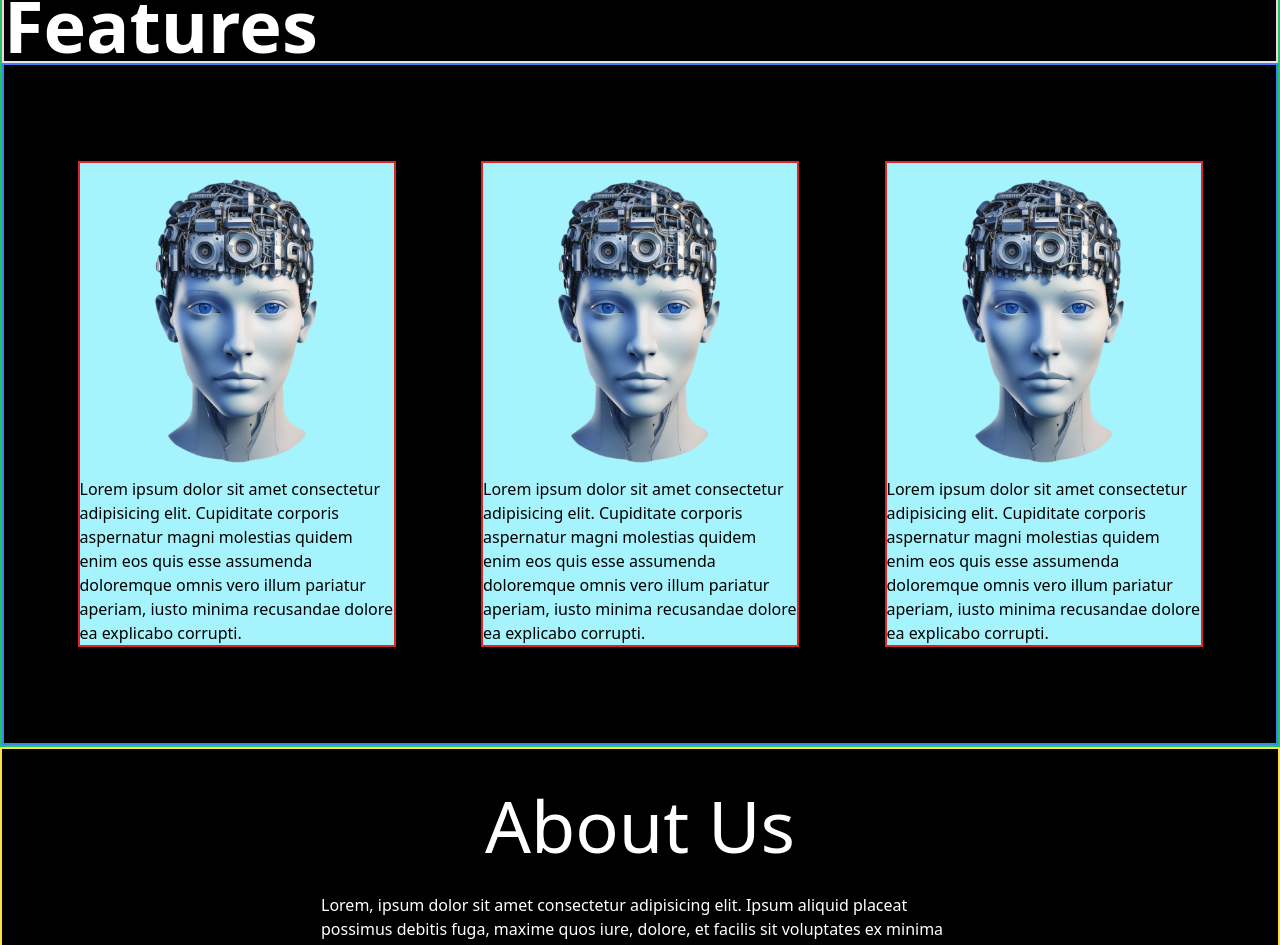
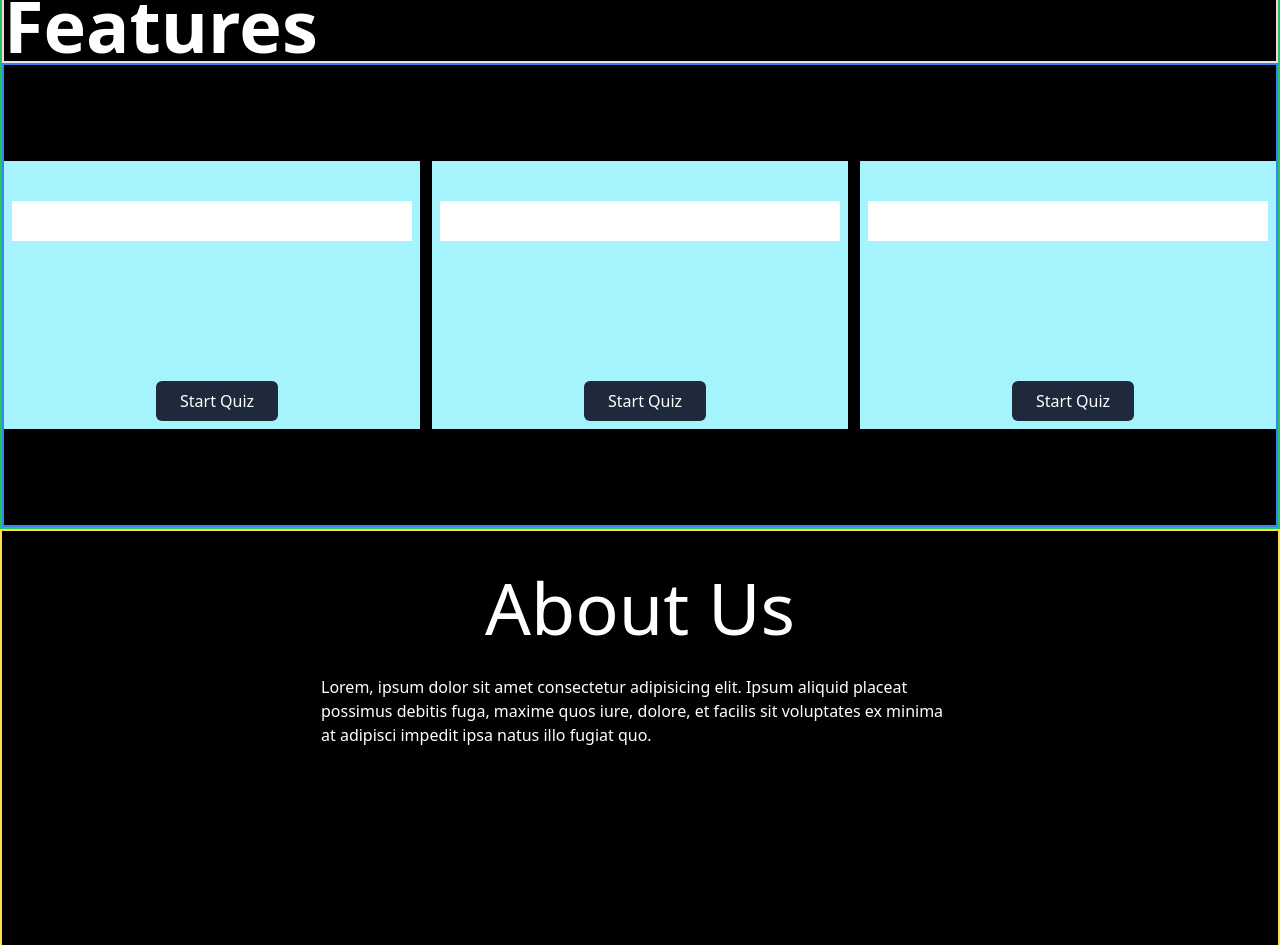
Before and after one commit to PixelPadThai/Intelliquiz, a React (Vite) app in the folder App/Frontend/: page / in a window 1280 px wide. Shown: the part 1715-2660 px from the top of the page. Built offline with nearby package versions, Linux system fonts and the light colour scheme; no server answers.

Commit message:
Added Functionality in Prepare for Placements Tab

```diff
--- a/App/Frontend/package.json
+++ b/App/Frontend/package.json
@@ -18,14 +18,13 @@
     "clsx": "^2.1.1",
     "cobe": "^0.6.3",
     "framer-motion": "^11.3.9",
+    "next-themes": "^0.3.0",
     "react": "^18.3.1",
     "react-dom": "^18.3.1",
     "react-router-dom": "^6.25.1",
     "react-spring": "^9.7.4",
-
     "react-toastify": "^10.0.5",
     "socket.io-client": "^4.8.0",
-
     "tailwind-merge": "^2.4.0"
   },
   "devDependencies": {
--- a/App/Frontend/src/App.jsx
+++ b/App/Frontend/src/App.jsx
@@ -7,6 +7,9 @@ import AIQuiz from "./Tabs/AIQUIZ/AIQuiz"
 import MCQTest from "./Tabs/MCQTest/MCQTest"
 import UserDashBoard from "./Tabs/UserDashBoard/UserDashBoard"
 import MultiplayerQuiz from "./Tabs/Multiplayer/MulitplayerQuiz"
+import CSfundamentals from "./Tabs/MCQTest/CardsQuiz/CSfundamentals"
+import DSAfundamentals from "./Tabs/MCQTest/CardsQuiz/DSAfundamentals"
+import OA from "./Tabs/MCQTest/CardsQuiz/OA"
 
 function App() {
 
@@ -21,7 +24,11 @@ function App() {
             <Route path="/main" element={<Main/>} />
                <Route path="/aiquiz" element={<AIQuiz/>}/>
                <Route path="/multiplayer" element={<MultiplayerQuiz/>} />
-               <Route path="/mcqtest" element={<MCQTest/> } />
+               <Route path="/mcqtest" element={<MCQTest/> } >
+                   <Route path=":/CS_fundamentals" element={<CSfundamentals/>} />
+                   <Route path=":/mcqtest/DSA_fundamentals" element={<DSAfundamentals/>} />
+                   <Route path=":/mcqtest/Online_Assessment" element={<OA/>} />
+               </Route>
                <Route path="/userdashboard" element={<UserDashBoard/>} />
             <Route/>
             <Route path="/signup" element={<Login/>} />
--- /dev/null
+++ b/App/Frontend/src/Tabs/MCQTest/CardsQuiz/CSfundamentals.jsx
@@ -0,0 +1,16 @@
+import React from 'react'
+import { Link } from 'react-router-dom'
+
+const CSfundamentals = () => {
+  return (
+    <>
+
+    <div className='bg-orange-300 w-full h-full'>
+
+    </div>
+
+    </>
+  )
+}
+
+export default CSfundamentals
--- /dev/null
+++ b/App/Frontend/src/Tabs/MCQTest/CardsQuiz/DSAfundamentals.jsx
@@ -0,0 +1,9 @@
+import React from 'react'
+
+const DSAfundamentals = () => {
+  return (
+    <div className='bg-yellow-400 w-screen h-screen'>DSAfundamentals</div>
+  )
+}
+
+export default DSAfundamentals
--- /dev/null
+++ b/App/Frontend/src/Tabs/MCQTest/CardsQuiz/OA.jsx
@@ -0,0 +1,9 @@
+import React from 'react'
+
+const OA = () => {
+  return (
+    <div className='bg-orange-400 w-screen h-screen'>OA</div>
+  )
+}
+
+export default OA
--- a/App/Frontend/src/Tabs/MCQTest/MCQTest.jsx
+++ b/App/Frontend/src/Tabs/MCQTest/MCQTest.jsx
@@ -1,11 +1,22 @@
 import React from 'react'
+import Card from '../../component/Card/Card'
 
 
 const MCQTest = () => {
   return (
-    <div>
+    <>
+    <div className='fixed flex items-center justify-center h-screen w-full p-32 bg-violet-50'>
+
+      <div className='flex gap-7 justify-center h-2/3 w-full mt-14 '>
+        <Card className='bg-orange-300 rounded-lg shadow-md  shadow-black' heading={'Prepare CS fundamentals'} data={'Top 20 Most Asked MCQs'} route={'/mcqtest/CS_fundamentals'} />
+        <Card className='bg-yellow-400 rounded-lg shadow-md  shadow-black' heading={'Master DSA fundamentals'} data={'Top 20 Most Asked MCQs'} route={'/mcqtest/DSA_fundamentals'} />
+        <Card className='bg-orange-400 rounded-lg shadow-md  shadow-black' heading={'Crack Online Assessment'} data={'Top 20 Most Asked MCQs on CS Fundamentals'} route={'/mcqtest/Online_Assessment'} />
+
+      </div>
 
     </div>
+
+    </>
   )
 }
 
--- a/App/Frontend/src/component/Card/Card.jsx
+++ b/App/Frontend/src/component/Card/Card.jsx
@@ -1,15 +1,33 @@
 import React from 'react'
 import AiImage from '../../assets/AI-Image.png'
 import { BorderBeam } from '../magicui/border-beam'
+import { useNavigate } from 'react-router-dom'
+import { Link } from 'react-router-dom'
 
 const Card = (props) => {
+
+  const navigate=useNavigate();
+
+  function handleNavigation(){
+      navigate(props.route);
+  }
+
+
+
+
   return (
-    <div className='w-1/4 border-2 border-red-600 bg-cyan-200 '>
 
-        <img className='flex justify-center items-center' src={props.image} alt="" />
-        <p>Lorem ipsum dolor sit amet consectetur adipisicing elit. Cupiditate corporis aspernatur magni molestias quidem enim eos quis esse assumenda doloremque omnis vero illum pariatur aperiam, iusto minima recusandae dolore ea explicabo corrupti.</p>
+    <div className={`w-2/5 p-2  bg-cyan-200 ${props.className}  duration-300 `}>
+        <h3 className='text-3xl text-center mt-8 text-pretty bg-white py-5'>{props.heading}</h3>
+
+        <p className='text-center bold mt-3'>{props.data}</p>
+
+
+        <button onClick={handleNavigation} className=' mt-32 ml-36 px-6 rounded-md p-2 bg-slate-800 text-white hover:bg-slate-700'>Start Quiz</button>
+
 
     </div>
+
   )
 }
 
--- a/App/Frontend/src/component/Home/Home.jsx
+++ b/App/Frontend/src/component/Home/Home.jsx
@@ -1,7 +1,8 @@
 import React from 'react';
 import AIimage from '../../assets/AI-Image.png';
 import Block from '../Block/Block';
-import Card from '../Card/Card';
+// ../Card/MagicCardDemo
+import MagicCardDemo from '../Card/Card';
 import Footer from '../Footer/Footer';
 import Intelli_Img from '../../assets/Intelli_Img1.jpg'
 import QuizIcon from '../../assets/QuizImgIcon3.png'
@@ -67,10 +68,10 @@ const Home = () => {
         </div>
 
          <div className='w-full min-h-full  py-24 border-2  border-blue-500 flex flex-col gap-3 md:flex-row justify-evenly items-center '>
+          <MagicCardDemo/>
+          <MagicCardDemo/>
+          <MagicCardDemo/>
 
-          <Card image={AIimage}/>
-          <Card image={AIimage}/>
-          <Card image={AIimage} />
 
 
 
--- a/App/Frontend/src/component/Login/Login.jsx
+++ b/App/Frontend/src/component/Login/Login.jsx
@@ -2,7 +2,18 @@ import React from 'react'
 
 const Login = () => {
   return (
-    <div>
+    <div className='w-full h-full bg-pink-500 '>
+
+      <div className=''>
+
+       <label htmlFor="">Enter Your Email</label>
+       <input type="email" required placeholder='Enter Email' />
+       <label htmlFor="">Enter Your Password</label>
+       <input type="password" required placeholder='Enter Password' />
+
+       <button>Login</button>
+
+      </div>
 
 
     </div>
```
Also changed, not shown: 1 other file (tests, documents, lock files or other folders).
